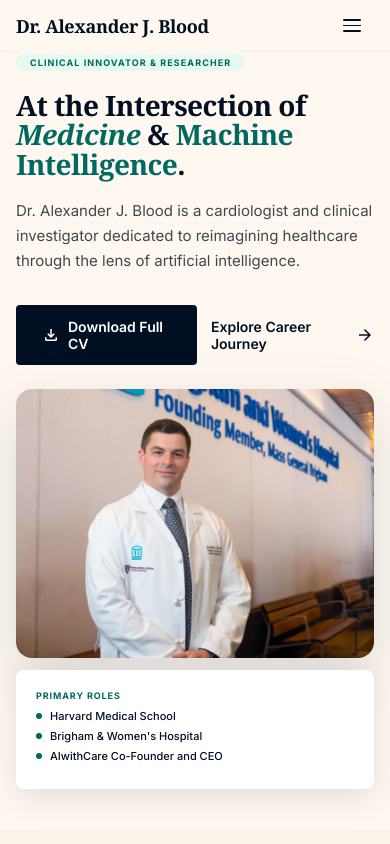
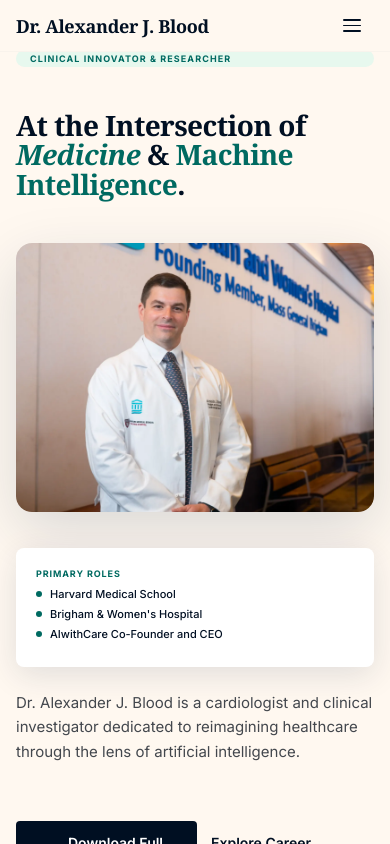
Before and after one commit to atimmer418/AJBlood-Website, an Angular app in the folder frontend/: page /about in a window 390 px wide. Built offline with nearby package versions, Linux system fonts and the light colour scheme.

Commit message:
reorder About and Podcast heroes on mobile via display: contents + order

```diff
--- a/frontend/src/app/pages/about/about.component.scss
+++ b/frontend/src/app/pages/about/about.component.scss
@@ -321,6 +321,17 @@
     aspect-ratio: 4/3;
   }
 
+  /* Reorder hero children on mobile via display: contents */
+  .about-hero-left,
+  .about-hero-right { display: contents; }
+
+  .about-hero .chip             { order: 1; }
+  .about-hero .about-headline   { order: 2; }
+  .about-hero .about-photo-wrap { order: 3; }
+  .about-hero .about-roles-card { order: 4; }
+  .about-hero .about-tagline    { order: 5; }
+  .about-hero .about-actions    { order: 6; }
+
   /* Roles card: remove absolute positioning, flow below photo */
   .about-roles-card {
     position: static;
--- a/frontend/src/app/pages/podcast/podcast.component.scss
+++ b/frontend/src/app/pages/podcast/podcast.component.scss
@@ -629,6 +629,16 @@
     gap: 24px;
   }
 
+  /* Reorder hero children on mobile via display: contents */
+  .hero-text,
+  .hero-image-wrap { display: contents; }
+
+  .hero-inner .live-chip    { order: 1; }
+  .hero-inner .hero-title   { order: 2; }
+  .hero-inner .image-card   { order: 3; }
+  .hero-inner .hero-desc    { order: 4; }
+  .hero-inner .hero-actions { order: 5; }
+
   .hero-title {
     font-size: clamp(2rem, 8vw, 3rem);
   }
```
